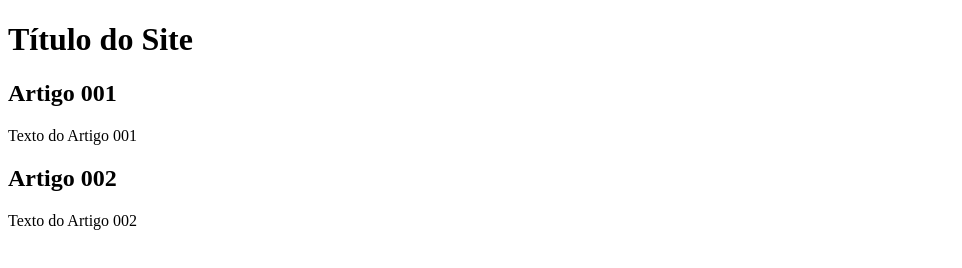
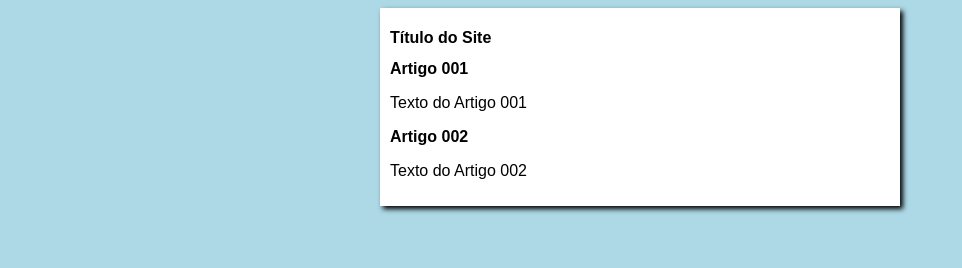
Before and after one commit to gustavoamatos/projeto-site, a plain HTML site: page index.html in a window 1280 px wide. Shown: the whole page, without its empty margins (0-962 px from the left). Drawn offline with Linux system fonts and the light colour scheme.

Commit message:
iniciei o design

```diff
--- /dev/null
+++ b/estilos/style.css
@@ -0,0 +1,16 @@
+* {
+    font-family: Arial, Helvetica, sans-serif;
+    font-size: 16px;
+}
+
+body {
+    background-color: lightblue;
+}
+
+main {
+    background-color: white;
+    width: 500px;
+    margin: auto;
+    padding: 10px;
+    box-shadow: 3px 3px 5px black;
+}
--- a/index.html
+++ b/index.html
@@ -5,6 +5,7 @@
     <meta http-equiv="X-UA-Compatible" content="IE=edge">
     <meta name="viewport" content="width=device-width, initial-scale=1.0">
     <title>Título do Site</title>
+    <link rel="stylesheet" href="estilos/style.css">
 </head>
 <body>
     <main>
```
